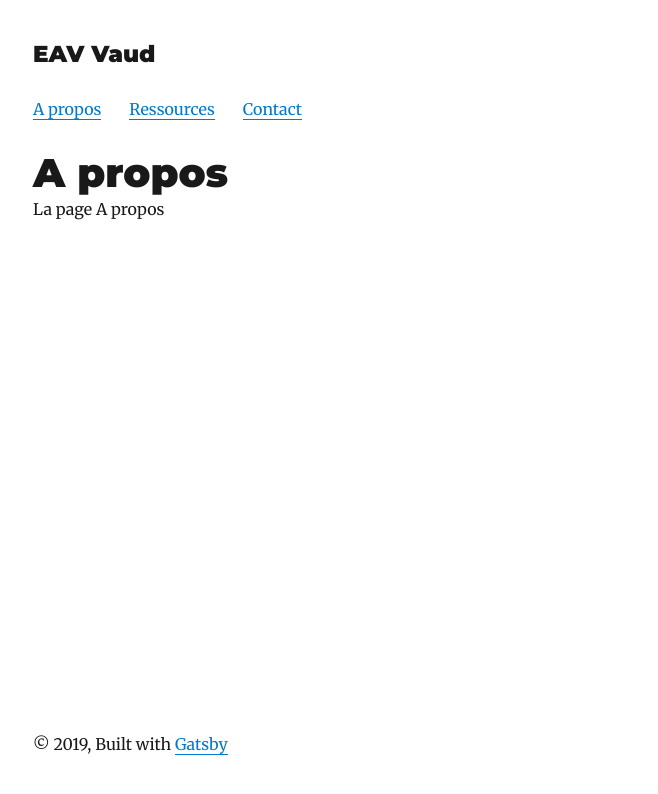
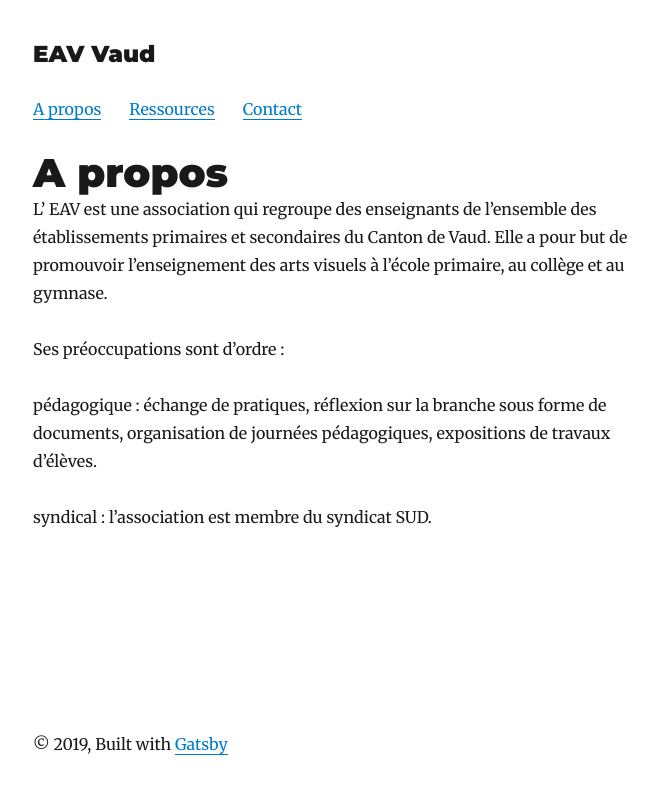
Before and after one commit to eav-vaud/eav-vd.ch, a Gatsby site: page /apropos in a window 1280 px wide. Shown: the whole page, without its empty margins (292-950 px from the left). Built offline with nearby package versions, Linux system fonts and the light colour scheme; Gatsby itself is replaced by a stand-in of ours; some packages are replaced by stand-ins of ours.

Commit message:
Update Pages “apropos”

```diff
--- a/src/pages/apropos.md
+++ b/src/pages/apropos.md
@@ -2,4 +2,12 @@
 template: page
 title: A propos
 ---
-La page A propos
+L’ EAV est une association qui regroupe des enseignants de l’ensemble des établissements primaires et secondaires du Canton de Vaud. Elle a pour but de promouvoir l’enseignement des arts visuels à l’école primaire, au collège et au gymnase.
+
+
+
+Ses préoccupations sont d’ordre :
+
+pédagogique : échange de pratiques, réflexion sur la branche sous forme de documents, organisation de journées pédagogiques, expositions de travaux d’élèves.
+
+syndical : l’association est membre du syndicat SUD.
```
